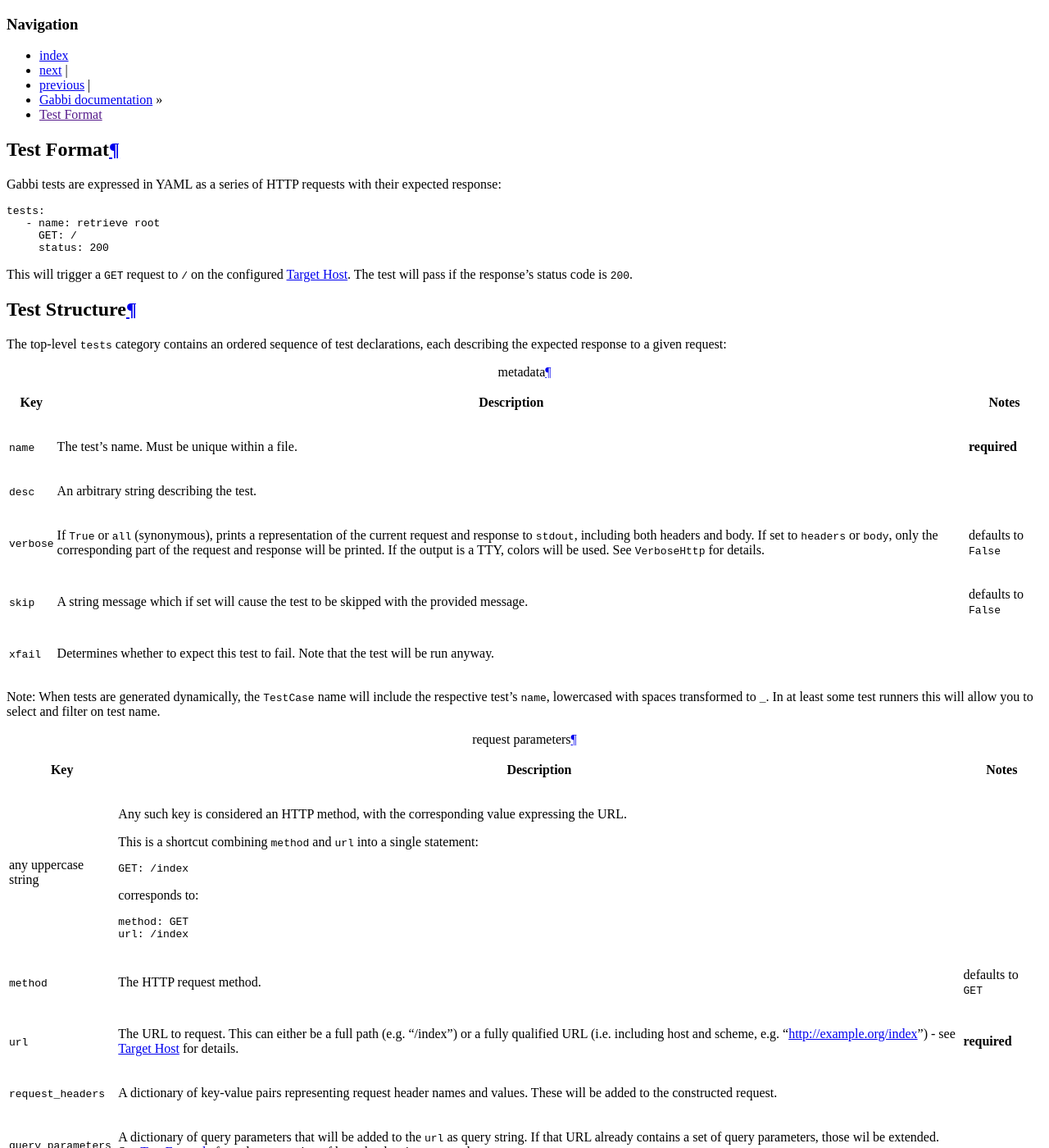
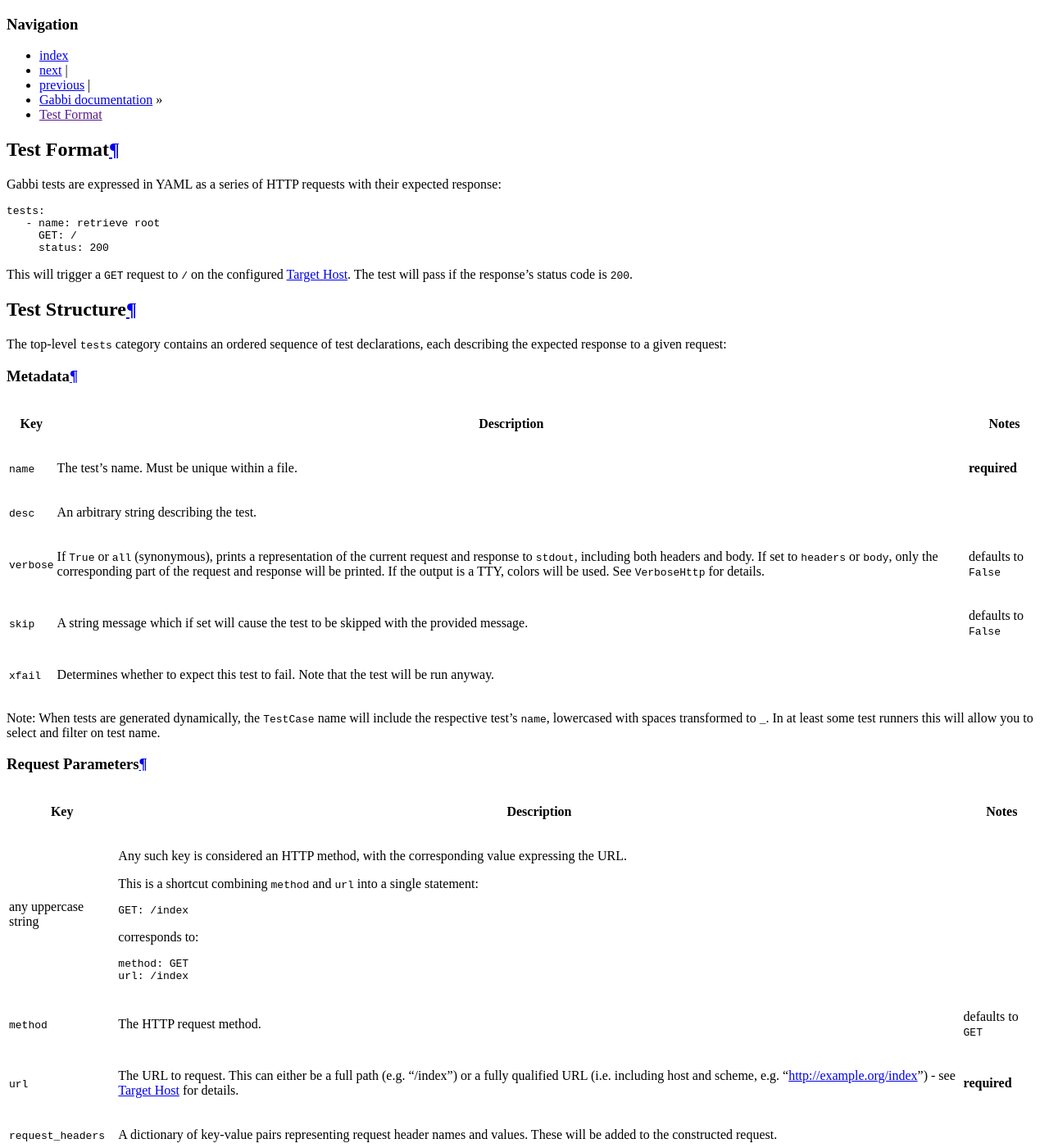
Before and after one commit to cdent/gabbi, a Sphinx documentation site: the page built from docs/source/format.rst, in a window 1280 px wide and 1400 px high. Shown: the whole window at 82% size. Built offline with Sphinx 7.4.7, drawn with Linux system fonts in a browser that asks for light colours; comment, search, counter and statistics services are not loaded; some of the changed text lies outside the part shown.

Commit message:
Make table names headings for navigation ease
Fixes #57

This isn't great from a semantic standpoint but provides a better UX.

```diff
--- a/docs/source/format.rst
+++ b/docs/source/format.rst
@@ -24,7 +24,10 @@ Test Structure
 The top-level ``tests`` category contains an ordered sequence of test
 declarations, each describing the expected response to a given request:
 
-.. table:: metadata
+Metadata
+********
+
+.. table::
 
    ===========  =================================================  ============
    Key          Description                                        Notes
@@ -55,7 +58,10 @@ the respective test's ``name``, lowercased with spaces transformed to ``_``. In
 at least some test runners this will allow you to select and filter on test
 name.
 
-.. table:: request parameters
+Request Parameters
+******************
+
+.. table::
 
    ====================  ========================================  ============
    Key                   Description                               Notes
@@ -111,7 +117,10 @@ name.
                          :doc:`host` for details.
    ====================  ========================================  ============
 
-.. table:: response expectations
+Response Expectations
+*********************
+
+.. table::
 
    =======================  =====================================  ============
    Key                      Description                            Notes
```
